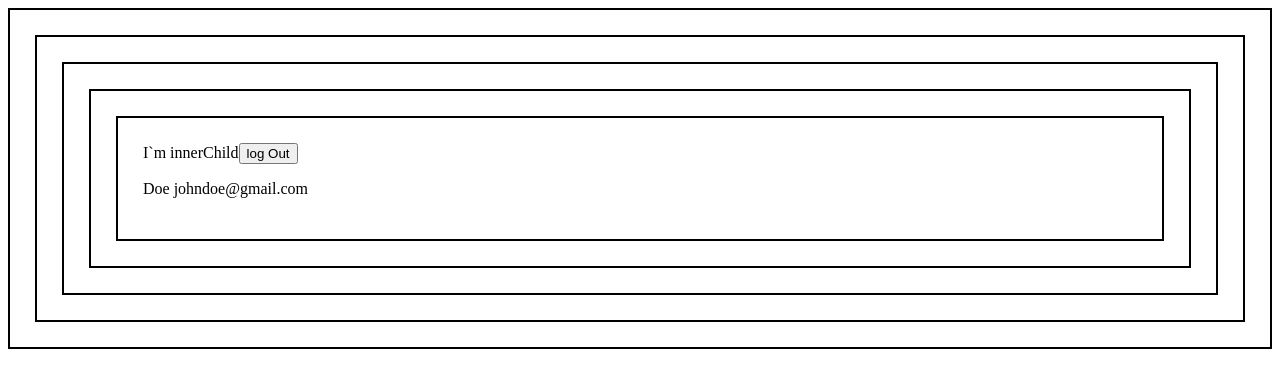
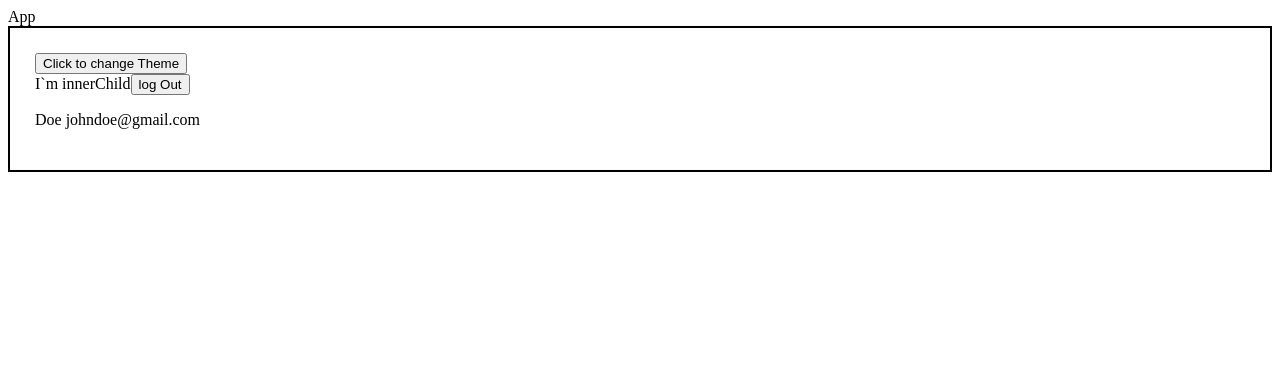
Before and after one commit to MaryyBo/first-react-app, a React (Create React App) app: page / in a window 1280 px wide. Shown: the top 388 px of the page. Built offline with nearby package versions, Linux system fonts and the light colour scheme.

Commit message:
Theme Context

```diff
--- /dev/null
+++ b/src/Constants/index.js
@@ -0,0 +1,14 @@
+
+  // ENUM -
+  // Констант може бути БАГАТО
+  // по хорошому ця константа має бути в окремому файлі
+  // назва написана капсом бо це константа яка не змінюється НІКОЛИ
+
+  const CONSTANTS = {
+    THEMES: {
+        LIGHT: 'LIGHT',
+        DARK: 'DARK'
+      }
+  }
+
+  export default CONSTANTS;
--- a/src/components/Tree/Parent/Parent.js
+++ b/src/components/Tree/Parent/Parent.js
@@ -3,7 +3,7 @@ import SubParent from './SubParent/SubParent';
 
 const Parent = (props) => {
     return (
-        <div style={{border: '2px solid black', padding: '25px'}}>
+        <div>
         <SubParent/>
         </div>
     );
--- a/src/components/Tree/Parent/SubParent/Child/Child.js
+++ b/src/components/Tree/Parent/SubParent/Child/Child.js
@@ -3,7 +3,7 @@ import InnerChild from './InnerChild/InnerChild';
 
 const Child = () => {
     return (
-        <div style={{border: '2px solid black', padding: '25px'}}>
+        <div >
         <InnerChild/>
         </div>
     );
--- a/src/components/Tree/Parent/SubParent/Child/InnerChild/InnerChild.js
+++ b/src/components/Tree/Parent/SubParent/Child/InnerChild/InnerChild.js
@@ -9,7 +9,7 @@ const InnerChild = () => {
             {({user, logOut}) => {
 
                 return (
-                    <div style={{ border: '2px solid black', padding: '25px' }}>
+                    <div>
                         I`m innerChild
 
                         <button onClick={logOut}>log Out</button>
--- a/src/components/Tree/Parent/SubParent/SubParent.js
+++ b/src/components/Tree/Parent/SubParent/SubParent.js
@@ -1,11 +1,21 @@
 import React from 'react';
 import Child from './Child/Child';
+import { ThemeContext } from '../../../../contexts/ThemeContext';
+import CONSTANTS from '../../../../Constants';
+const {THEMES} = CONSTANTS
 
 const SubParent = (props) => {
     return (
-        <div style={{border: '2px solid black', padding: '25px'}}>
-        <Child />
-        </div>
+        <ThemeContext.Consumer>
+            {({theme, setTheme}) => {
+
+                const nextTheme = theme === THEMES.LIGHT ? THEMES.DARK : THEMES.LIGHT
+              return  (<div>
+                    <button onClick={() => setTheme(nextTheme)} >Click to change Theme</button>
+                    <Child />
+                </div>)
+            }}
+        </ThemeContext.Consumer>
     );
 }
 
--- a/src/components/Tree/Tree.js
+++ b/src/components/Tree/Tree.js
@@ -1,12 +1,29 @@
 
 import React from 'react';
 import Parent from './Parent/Parent';
+import style from "./Tree.module.css";
+import { ThemeContext } from '../../contexts/ThemeContext';
+import CONSTANTS from '../../Constants';
+import cx from "classnames";
+const {THEMES} = CONSTANTS;
+
+
 
 const Tree = (props) => {
     return (
-        <div style={{border: '2px solid black', padding: '25px'}}>
-            <Parent/>
-            </div>
+        <ThemeContext.Consumer>
+            {({theme, setTheme}) => {
+                const classNames = cx(style.container, {
+                    [style.lightTheme] : theme === THEMES.LIGHT,
+                    [style.darkTheme] : theme === THEMES.DARK
+                });
+                return (
+                    <div className={classNames}>
+                        <Parent />
+                    </div>
+                )
+            }}
+        </ThemeContext.Consumer>
     );
 }
 
--- /dev/null
+++ b/src/components/Tree/Tree.module.css
@@ -0,0 +1,14 @@
+.container {
+    border :2px solid black;
+    padding: 25px}
+
+.lightTheme {
+    background-color: white;
+    color: black
+    }
+
+.darkTheme {
+    background-color: black;
+    color: white;
+    border-color: white;
+    }
--- a/src/components/app.js
+++ b/src/components/app.js
@@ -3,6 +3,10 @@
 import React, { Component } from 'react';
 import Tree from './Tree/Tree';
 import { UserContext } from "../contexts/userContext"
+import { ThemeContext } from '../contexts/ThemeContext';
+import CONSTANTS from '../Constants';
+const {THEMES} = CONSTANTS;
+
 
 class App extends Component {
 
@@ -15,28 +19,41 @@ class App extends Component {
         lastName: 'Doe',
         email: 'johndoe@gmail.com',
         avatar: 'https://img.freepik.com/premium-vector/portrait-of-a-fashionable-dog-generative-ai-glasses-style-avatar-fashion-pet-stylish-design-modern-avatar-character-trendy-teenager-breed-trend-artistic-concept-vector-illustration_579956-3458.jpg'
-
-      }
+      },
+      theme: THEMES.LIGHT
     }
   }
 
   logOut = () => {
-    this.setState ({
-      user:{} //порожній юзер
-    })}
+    this.setState({
+      user: {} //порожній юзер
+    })
+  }
 
+  setTheme = theme => { // має бути колбек для ЗМІНИ теми
+    this.setState({
+      theme: theme //theme можна скоротити
+    })
+
+  }
 
   render() {
 
     return (
+      <ThemeContext.Provider value={{
+        theme: this.state.theme,
+        setTheme: this.setTheme
+      }}>
+
         <UserContext.Provider value={{
           user: this.state.user,
           logOut: this.logOut
+        }}>
+          App
+          <Tree />
 
-      }}>
-
-      <Tree />
         </UserContext.Provider>
+      </ThemeContext.Provider>
     );
   }
 }
--- /dev/null
+++ b/src/contexts/ThemeContext.js
@@ -0,0 +1,4 @@
+import React from "react";
+
+
+export const ThemeContext = React.createContext();
```
Lines whose indentation alone changed are shown as unchanged.
